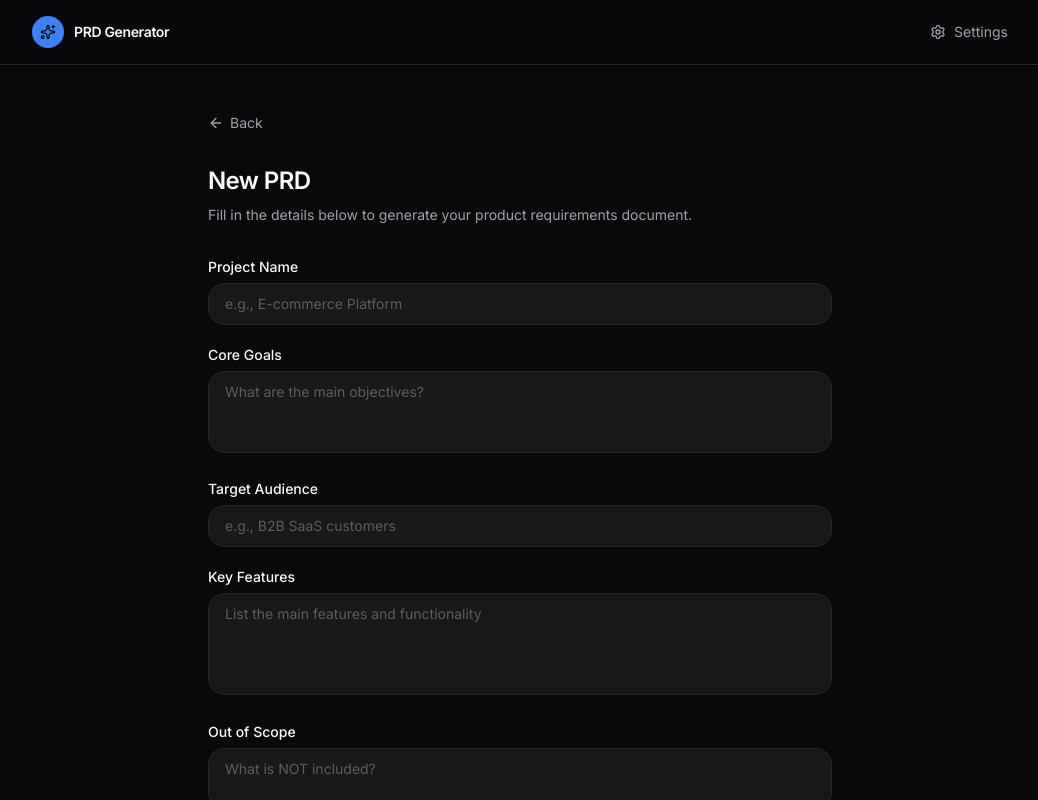
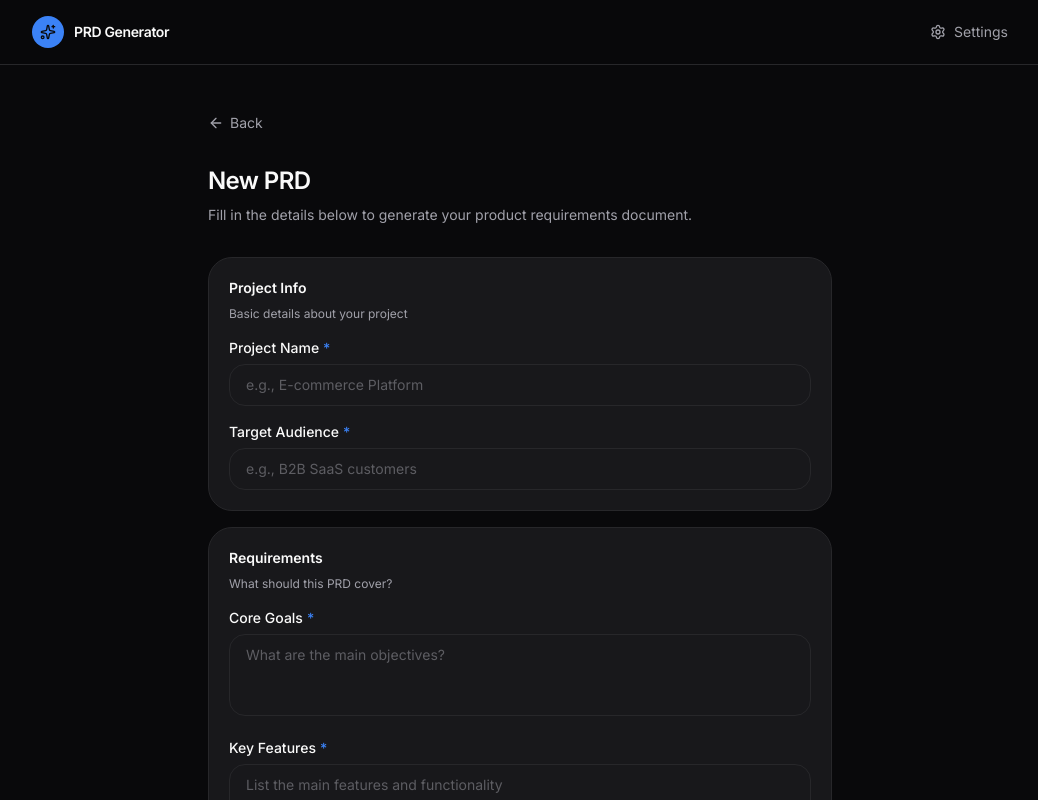
Before and after one commit to adesettiawan/prd-generator, a React (Vite) app: page /create in a window 1280 px wide. Shown: the top 800 px of the page, without its empty margins (120-1158 px from the left). Built offline with nearby package versions, Linux system fonts and the light colour scheme.

Commit message:
feat: redesign form with card-grouped layout
- Add FormSection component for visual grouping
- Add FormField component for label + error wrapper
- Group fields into 3 sections: Project Info, Requirements, Additional
- Add 'Optional' badge for optional section
- Add required asterisk indicators

```diff
--- a/src/components/form/PRDForm.tsx
+++ b/src/components/form/PRDForm.tsx
@@ -7,6 +7,8 @@ import { useGeneratePRD } from '../../hooks/useGeneratePRD'
 import { Button } from '../ui/Button'
 import { Input } from '../ui/Input'
 import { Textarea } from '../ui/Textarea'
+import { FormSection } from '../ui/FormSection'
+import { FormField } from '../ui/FormField'
 import type { PRDParams } from '../../types/prd'
 
 const prdSchema = z.object({
@@ -57,49 +59,54 @@ export function PRDForm() {
   }
 
   return (
-    <form onSubmit={handleSubmit(onSubmit)} className="space-y-5">
+    <form onSubmit={handleSubmit(onSubmit)} className="space-y-4">
+      <FormSection title="Project Info" description="Basic details about your project">
+        <FormField label="Project Name" required error={errors.projectName?.message}>
           <Input
-        label="Project Name"
             placeholder="e.g., E-commerce Platform"
-        error={errors.projectName?.message}
             {...register('projectName')}
           />
+        </FormField>
+        <FormField label="Target Audience" required error={errors.targetAudience?.message}>
+          <Input
+            placeholder="e.g., B2B SaaS customers"
+            {...register('targetAudience')}
+          />
+        </FormField>
+      </FormSection>
 
+      <FormSection title="Requirements" description="What should this PRD cover?">
+        <FormField label="Core Goals" required error={errors.coreGoals?.message}>
           <Textarea
-        label="Core Goals"
             rows={3}
             placeholder="What are the main objectives?"
-        error={errors.coreGoals?.message}
             {...register('coreGoals')}
           />
-
-      <Input
-        label="Target Audience"
-        placeholder="e.g., B2B SaaS customers"
-        error={errors.targetAudience?.message}
-        {...register('targetAudience')}
-      />
-
+        </FormField>
+        <FormField label="Key Features" required error={errors.keyFeatures?.message}>
           <Textarea
-        label="Key Features"
             rows={4}
             placeholder="List the main features and functionality"
-        error={errors.keyFeatures?.message}
             {...register('keyFeatures')}
           />
+        </FormField>
+      </FormSection>
 
+      <FormSection title="Additional" optional>
+        <FormField label="Out of Scope" error={errors.outOfScope?.message}>
           <Textarea
-        label="Out of Scope"
             rows={2}
             placeholder="What is NOT included?"
             {...register('outOfScope')}
           />
-
+        </FormField>
+        <FormField label="Deadlines" error={errors.deadlines?.message}>
           <Input
-        label="Deadlines"
             placeholder="e.g., MVP in 3 months"
             {...register('deadlines')}
           />
+        </FormField>
+      </FormSection>
 
       <div className="pt-2">
         <Button
--- /dev/null
+++ b/src/components/ui/FormField.tsx
@@ -0,0 +1,30 @@
+import type { ReactNode } from 'react'
+
+interface FormFieldProps {
+  label: string
+  required?: boolean
+  error?: string
+  children: ReactNode
+}
+
+export function FormField({ label, required, error, children }: FormFieldProps) {
+  const fieldId = label.toLowerCase().replace(/\s+/g, '-')
+
+  return (
+    <div className="space-y-1.5">
+      <label
+        htmlFor={fieldId}
+        className="block text-sm font-medium text-text-primary"
+      >
+        {label}
+        {required && <span className="text-text-tertiary ml-1">*</span>}
+      </label>
+      {children}
+      {error && (
+        <p id={`${fieldId}-error`} className="text-xs text-red-400" role="alert">
+          {error}
+        </p>
+      )}
+    </div>
+  )
+}
--- /dev/null
+++ b/src/components/ui/FormSection.tsx
@@ -0,0 +1,27 @@
+import type { ReactNode } from 'react'
+
+interface FormSectionProps {
+  title: string
+  description?: string
+  optional?: boolean
+  children: ReactNode
+}
+
+export function FormSection({ title, description, optional, children }: FormSectionProps) {
+  return (
+    <div className="bg-surface-card border border-border-default rounded-xl p-5 space-y-4">
+      <div className="flex items-center gap-2">
+        <h3 className="text-sm font-semibold text-text-primary">{title}</h3>
+        {optional && (
+          <span className="text-xs text-text-secondary bg-surface-raised px-2 py-0.5 rounded-full">
+            Optional
+          </span>
+        )}
+      </div>
+      {description && (
+        <p className="text-xs text-text-secondary -mt-2">{description}</p>
+      )}
+      {children}
+    </div>
+  )
+}
```
Lines whose indentation alone changed are shown as unchanged.
